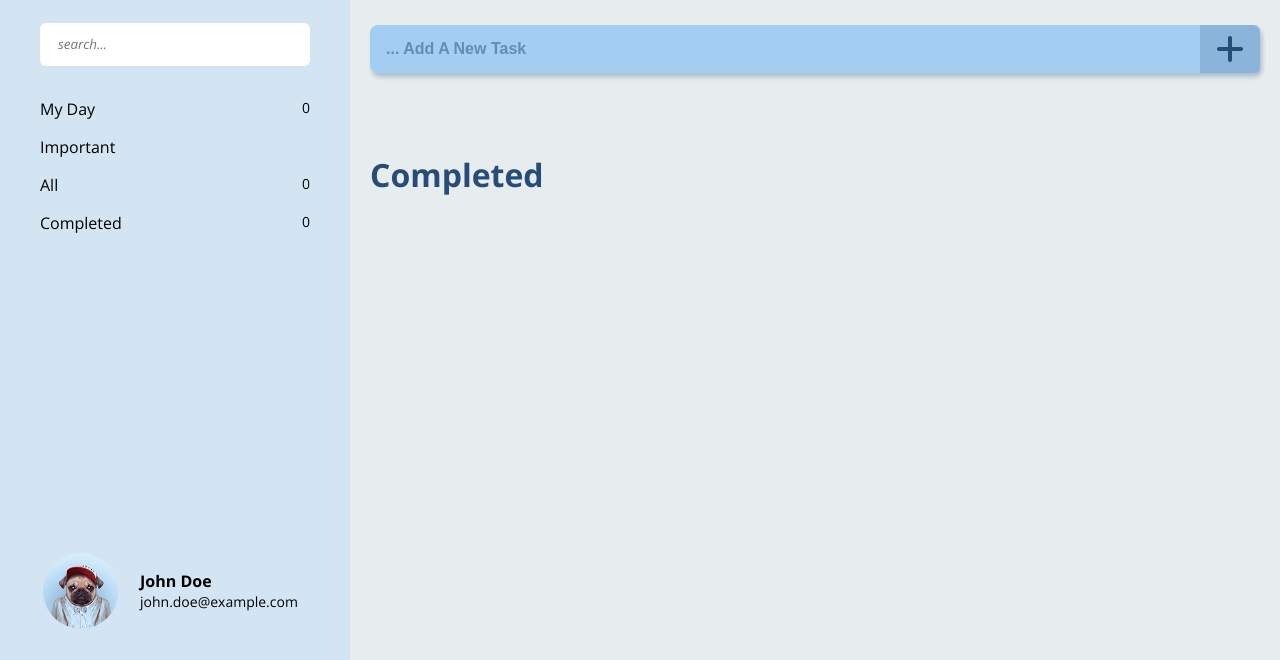
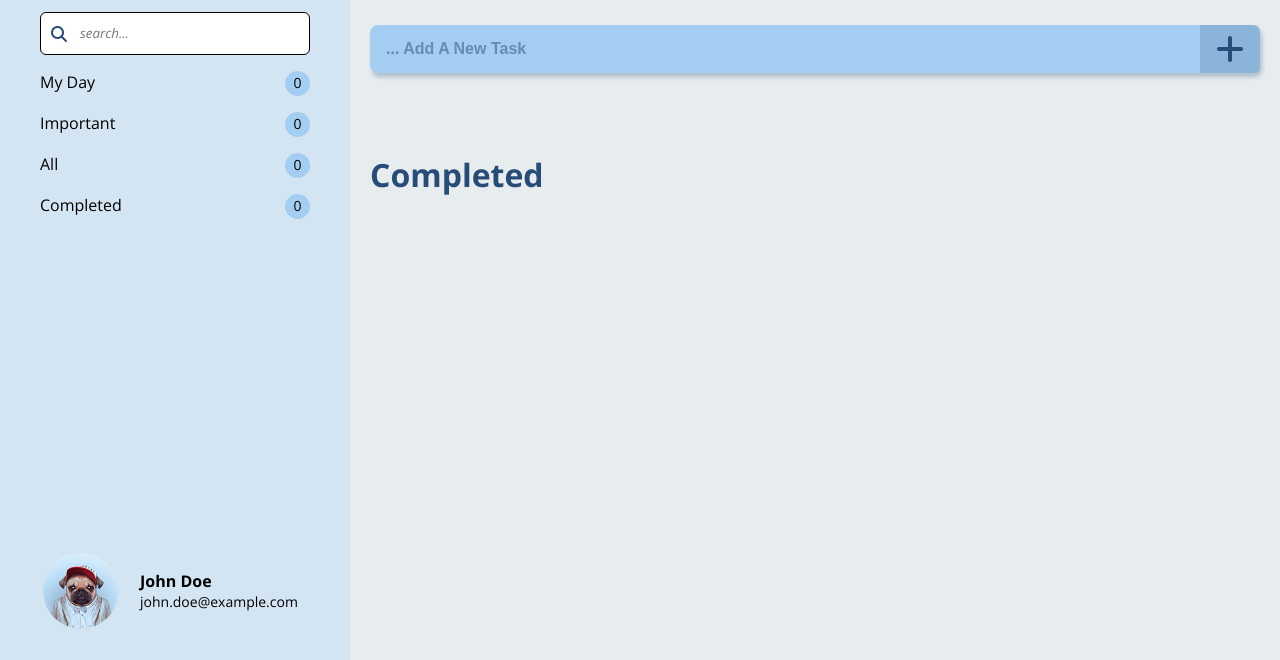
Before and after one commit to AnnaHittaller/TickIt, a plain HTML site: page index.html in a window 1280 px wide. Shown: the part 140-800 px from the top of the page. Drawn offline with nearby package versions, Linux system fonts and the light colour scheme; a web font is replaced by a local one.

Commit message:
new search and counters

```diff
--- a/index.html
+++ b/index.html
@@ -43,27 +43,29 @@
 
 
 
-
+				<div id="input-search">
+					<i class="fa-solid fa-magnifying-glass"></i>
 				<input type="text" placeholder="search..." id="searchbar-desktop" onkeyup="searchfunction()">
+			</div>
 
 
 
 				<div class="tasks">
 					<h3>My Day</h3>
-					<p class="number"></p>
+					<p class="my-day-marked"></p>
 				</div>
 				<div class="tasks">
 					<h3>Important</h3>
-					<p class="number4"></p>
+					<p class="star-marked"></p>
 				</div>
 
 				<div class="tasks">
 					<h3>All</h3>
-					<p class="number3"></p>
+					<p class="all-tasks-marked"></p>
 				</div>
 				<div class="tasks">
 					<h3>Completed</h3>
-					<p class="number2"></p>
+					<p class="completed-tasks"></p>
 
 				</div>
 
--- a/script-A.js
+++ b/script-A.js
@@ -92,6 +92,9 @@ function addNewTask() {
 		localStorage.setItem("to-do-list", JSON.stringify(toDoList));
 
 		inputField.value = "";
+
+		let todaysTasksMax = document.getElementById("new-tasklist").childElementCount;
+		document.querySelector(".my-day-marked").innerHTML = todaysTasksMax;
 	}
 
 	// here these few functions are just event listeners added to every newly generated item, the functions itself are
--- a/script-M.js
+++ b/script-M.js
@@ -29,24 +29,56 @@ function searchfunction() {
       li[i].style.display = "none";
     }
   }
+  ul = document.getElementById("completed-tasks-list");
+  li = ul.getElementsByTagName("li");
+
+  for (i = 0; i < li.length; i++) {
+    a = li[i].getElementsByTagName("span")[0];
+    txtValue = a.textContent || a.innerText;
+    if (txtValue.toUpperCase().indexOf(filter) > -1) {
+      li[i].style.display = "";
+    } else {
+      li[i].style.display = "none";
+    }
+  }
 }
+
+
 
 // Show the Tasks from Today on the Sidebar
 let todaysTasks = document.getElementById("new-tasklist").childElementCount;
-document.querySelector(".number").innerHTML = todaysTasks;
+document.querySelector(".my-day-marked").innerHTML = todaysTasks;
 
 
 // Show the Completed Tasks on the Sidebar
 let completedTasks = document.getElementById("completed-tasks-list").childElementCount;
-document.querySelector(".number2").innerHTML = completedTasks;
+document.querySelector(".completed-tasks").innerHTML = completedTasks;
 
 
 // Show All Tasks on the Sidebar
 let allTasks = document.getElementById("completed-tasks-list").childElementCount +
                 document.getElementById("new-tasklist").childElementCount;
-document.querySelector(".number3").innerHTML = allTasks;
+document.querySelector(".all-tasks-marked").innerHTML = allTasks;
 
 
 // // Show Important Tasks on the Sidebar
-// let importantTasks = document.getElementsByClassName("fa fa-star star").childElementCount;
-// document.querySelector(".number4").innerHTML = importantTasks;
+let importantTasks = document.getElementsByClassName("fa fa-star star")
+console.log(importantTasks)
+let importantTasksArray = Array.from(importantTasks)
+let filteredImportantTasks = importantTasksArray.filter(task => {
+  return !task.classList.contains('fa-regular')
+})
+console.log(filteredImportantTasks)
+document.querySelector(".star-marked").innerHTML = filteredImportantTasks.length
+
+
+
+// TEST
+// function myFunction() {
+//   var x = document.getElementsByClassName("fa fa-star star");
+//   if (x.style.display === "none") {
+//     x.style.display = "block";
+//   } else {
+//     x.style.display = "none";
+//   }
+// }
--- a/style-M.css
+++ b/style-M.css
@@ -25,15 +25,28 @@ main {
 }
 .tasklists {
 	padding-left: 40px;
-	padding-top: 10px;
+	padding-top: 15px;
 }
 #searchbar-desktop:focus {
-	border: 2px solid #274C77;
+	border: 0px solid #274C77;
 	outline: none
   }
   #searchbar-desktop::placeholder {
 	font-style: italic;
 	font-weight: 300;
+  }
+  #input-search {
+	display: flex;
+	flex-direction: row;
+	background-color: white;
+	border-radius: 6px;
+	height: 43px;
+	width: 270px;
+	border: 1px solid black;
+  }
+  .fa-magnifying-glass {
+	padding-top: 13px;
+	padding-left: 10px;
   }
 
   /* input {
@@ -41,16 +54,17 @@ main {
   } */
 
 #searchbar-desktop {
-	width: 270px;
-	background-color: white;
-	height: 43px;
+	/* width: 270px; */
+	/* background-color: white; */
+	/* height: 43px; */
 	border-color: transparent;
-	border-radius: 6px;
-	padding-left: 16px;
+	/* border-radius: 6px; */
+	border: none;
+	padding-left: 5px;
 	font-family: 'Open Sans', sans-serif;
 	font-weight: 600;
 	color: #274C77;
-	margin: 16px 0;
+	/* margin: 16px 0; */
 }
 
 
@@ -64,26 +78,62 @@ main {
 h3 {
 	font-family: 'Open Sans', sans-serif;
 	color: black;
-	font-weight: 400;
+	font-weight: 200;
 	font-size: 16px;
 }
-.number {
+
+.fa-magnifying-glass {
+	color: var(--accentcolor-dark);
+	padding-right: 0.5rem;
+  }
+
+.my-day-marked {
 	font-family: 'Open Sans', sans-serif;
 	font-size: 14px;
-	font-weight: 100;
+	font-weight: 400;
 	color: black;
+	background-color: #A3CEF1;
+	border-radius: 100%;
+	width: 25px;
+	height: 25px;
+	text-align: center;
+	padding-top: 2px;
 }
-.number2 {
+.completed-tasks {
 	font-family: 'Open Sans', sans-serif;
 	font-size: 14px;
-	font-weight: 100;
+	font-weight: 400;
 	color: black;
+	background-color: #A3CEF1;
+	border-radius: 100%;
+	width: 25px;
+	height: 25px;
+	text-align: center;
+	padding-top: 2px;
 }
-.number3 {
+.all-tasks-marked {
 	font-family: 'Open Sans', sans-serif;
 	font-size: 14px;
-	font-weight: 100;
+	font-weight: 400;
 	color: black;
+	background-color: #A3CEF1;
+	border-radius: 100%;
+	width: 25px;
+	height: 25px;
+	text-align: center;
+	padding-top: 2px;
+}
+.star-marked {
+	font-family: 'Open Sans', sans-serif;
+	font-size: 14px;
+	font-weight: 400;
+	color: black;
+	background-color: #A3CEF1;
+	border-radius: 100%;
+	width: 25px;
+	height: 25px;
+	text-align: center;
+	padding-top: 2px;
 }
 .clicked {
 	font-family: 'Open Sans', sans-serif;
@@ -197,19 +247,8 @@ h3 {
 	padding-left: 30px;
 	padding-top: 20px;
 }
-.search-input {
+/* .search-input {
 	width: 300px;
-}
-/* .tasks-mobile {
-	display: flex;
-	flex-direction: row;
-	justify-content: space-between;
-	padding-top: 20px;
-	padding-left: 30px;
-	padding-right: 20px;
-	transition: none;
-	justify-content: space-between;
-	width: 350px;
 } */
 
 
```
